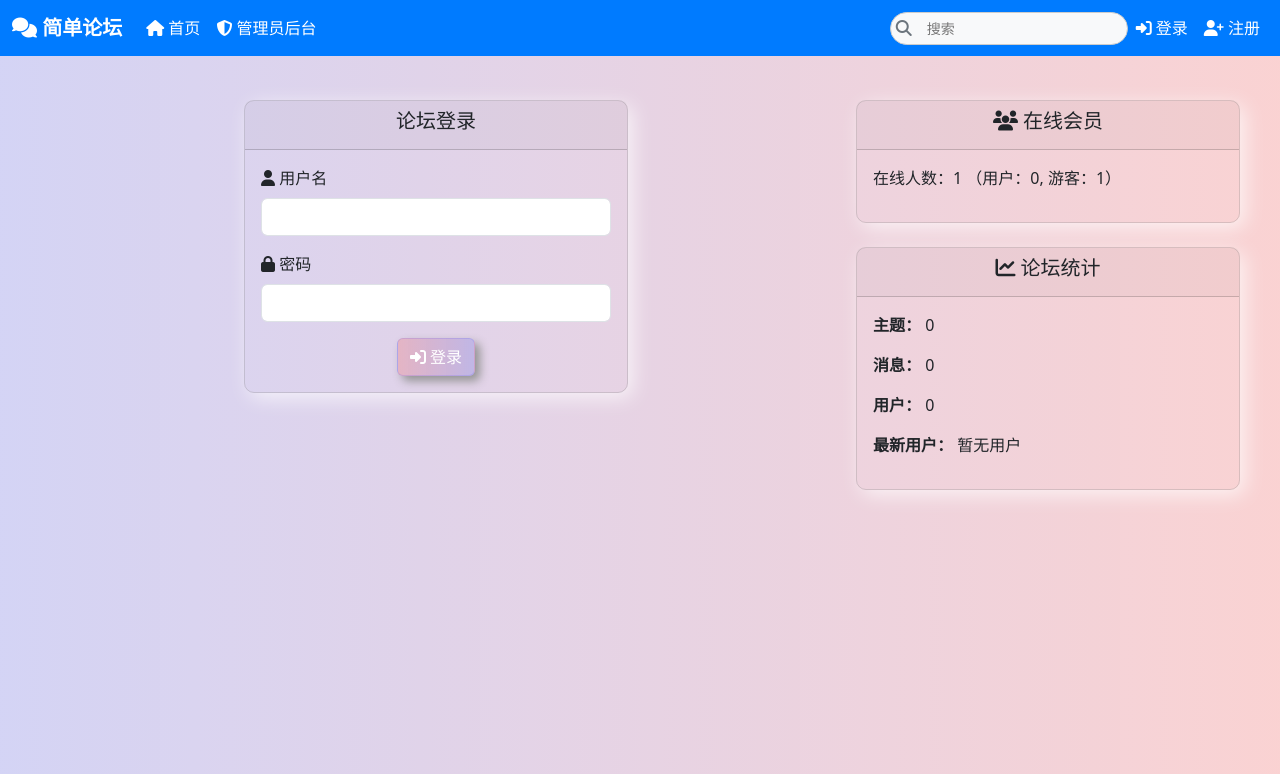
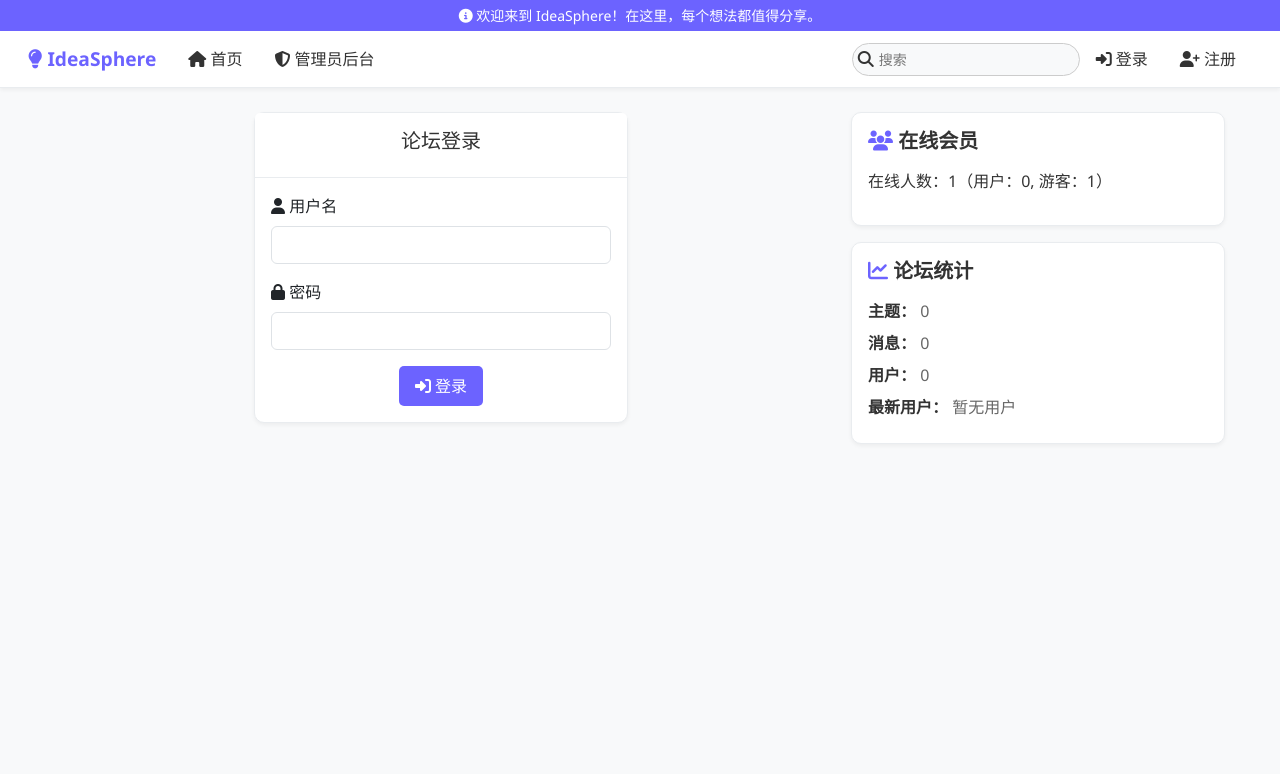
Before and after one commit to virgil698/IdeaSphere, a Flask app: page /login in a window 1280 px wide. Shown: the top 774 px of the page. Run offline with Flask 3, Linux system fonts and the light colour scheme; the visitor is signed in with stand-in values (Sample User, id 1); data that the repository does not hold is empty; parts of the project's set-up code (start-up, migrations or seed data) failed here and were passed over; some libraries are stand-ins or nearby versions.

Commit message:
前端优化：优化主页+安装页面

```diff
--- a/templates/base.html
+++ b/templates/base.html
@@ -4,32 +4,33 @@
 <head>
     <meta charset="UTF-8" />
     <meta name="viewport" content="width=device-width, initial-scale=1.0" />
-    <title>简单论坛</title>
-    {#
-    <link#} {# href="https://cdn.jsdelivr.net/npm/bootstrap@5.3.3/dist/css/bootstrap.min.css" #} {# rel="stylesheet" #}
-        {# />#}
+    <title>IdeaSphere - 论坛程序</title>
+    <link rel="shortcut icon" href="{{ url_for('static', filename='img/favicon.ico') }}" type="image/x-icon">
+    <link rel="stylesheet" href="https://cdnjs.cloudflare.com/ajax/libs/font-awesome/6.4.0/css/all.min.css">
     <link type="text/css" rel="stylesheet" href="{{ url_for('static', filename='css/bootstrap.min.css') }}" />
-    <link rel="stylesheet" href="https://cdnjs.cloudflare.com/ajax/libs/font-awesome/6.4.0/css/all.min.css">
     <link rel="stylesheet" type="text/css" href="{{ url_for('static', filename='css/styles.css') }}">
     <link rel="stylesheet" type="text/css" href="{{ url_for('static', filename='css/load.css') }}">
 </head>
 
 <body>
     <!-- 加载动画 -->
-    <div class="loader-wrapper" id="loaderWrapper">
-        <div class="loader">
-            <div class="bar"></div>
-            <div class="bar"></div>
-            <div class="bar"></div>
-            <div class="bar"></div>
-            <div class="bar"></div>
+    <div id="loaderWrapper" class="loader-wrapper">
+        <div class="loader-container">
+            <img src="{{ url_for('static', filename='img/logo.png') }}" alt="IdeaSphere Logo" class="logo">
+            <div class="loader"></div>
         </div>
     </div>
 
+    <!-- 顶部欢迎条 -->
+    <div class="top-welcome">
+        <i class="fas fa-info-circle"></i> 欢迎来到 IdeaSphere！在这里，每个想法都值得分享。
+    </div>
+
+    <!-- 导航栏 -->
     <nav class="navbar navbar-expand-lg">
         <div class="container-fluid">
-            <a class="navbar-brand" href="{{ url_for('index') }}" style="color: white; font-weight: bold">
-                <i class="fas fa-comments"></i> 简单论坛
+            <a class="navbar-brand" href="{{ url_for('index') }}">
+                <i class="fas fa-lightbulb"></i> IdeaSphere
             </a>
             <button class="navbar-toggler" type="button" data-bs-toggle="collapse" data-bs-target="#navbarNav"
                 aria-controls="navbarNav" aria-expanded="false" aria-label="Toggle navigation">
@@ -38,14 +39,13 @@
             <div class="collapse navbar-collapse" id="navbarNav">
                 <ul class="navbar-nav me-auto">
                     <li class="nav-item">
-                        <a class="nav-link" href="{{ url_for('index') }}" style="color: white">
+                        <a class="nav-link" href="{{ url_for('index') }}">
                             <i class="fas fa-home"></i> 首页
                         </a>
                     </li>
-                    {% if 'role' in session and session['role'] in ['admin',
-                    'moderator'] %}
+                    {% if 'role' in session and session['role'] in ['admin', 'moderator'] %}
                     <li class="nav-item">
-                        <a class="nav-link" href="{{ url_for('admin_panel') }}" style="color: white">
+                        <a class="nav-link" href="{{ url_for('admin_panel') }}">
                             <i class="fas fa-shield-alt"></i> 管理员后台
                         </a>
                     </li>
@@ -56,7 +56,7 @@
                     <li class="nav-item search-box">
                         <div class="search-box">
                             <div class="search-input-wrapper">
-                                <i class="fas fa-search search-icon"></i>
+                                <i class="fas fa-search"></i>
                                 <input type="text" class="search-input" placeholder="搜索" id="searchInput" />
                             </div>
                             <div class="search-results-popup" id="searchResultsPopup">
@@ -66,24 +66,23 @@
                     </li>
                     {% if 'user_id' in session %}
                     <li class="nav-item">
-                        <a class="nav-link" href="#" style="color: white">
-                            <i class="fas fa-user"></i> {{ '管理员' if session['role'] ==
-                            'admin' else '用户' }} ({{ session['user_id'] }})
+                        <a class="nav-link" href="#">
+                            <i class="fas fa-user"></i> {{ '管理员' if session['role'] == 'admin' else '用户' }} ({{ session['user_id'] }})
                         </a>
                     </li>
                     <li class="nav-item">
-                        <a class="nav-link" href="{{ url_for('logout') }}" style="color: white">
+                        <a class="nav-link" href="{{ url_for('logout') }}">
                             <i class="fas fa-sign-out-alt"></i> 退出登录
                         </a>
                     </li>
                     {% else %}
                     <li class="nav-item">
-                        <a class="nav-link" href="{{ url_for('login') }}" style="color: white">
+                        <a class="nav-link" href="{{ url_for('login') }}">
                             <i class="fas fa-sign-in-alt"></i> 登录
                         </a>
                     </li>
                     <li class="nav-item">
-                        <a class="nav-link" href="{{ url_for('register') }}" style="color: white">
+                        <a class="nav-link" href="{{ url_for('register') }}">
                             <i class="fas fa-user-plus"></i> 注册
                         </a>
                     </li>
@@ -98,38 +97,26 @@
             <div class="col-md-8">{% block content %}{% endblock %}</div>
             <div class="col-md-4 sidebar">
                 <!-- 在线会员模块 -->
-                <div class="card mb-4">
-                    <div class="card-header">
-                        <h5 class="text-center"><i class="fas fa-users"></i> 在线会员</h5>
-                    </div>
-                    <div class="card-body">
-                        <p>
-                            在线人数：{{ online_users.total }} （用户：{{ online_users.users
-                            }}, 游客：{{ online_users.guests }}）
-                        </p>
-                        <div class="list-group">
-                            {% for user in online_users.users_list %}
-                            <a href="#" class="list-group-item list-group-item-action">
-                                <i class="fas fa-user-circle"></i> {{ user }}
-                            </a>
-                            {% endfor %}
+                <div class="online-users">
+                    <h5><i class="fas fa-users purple-icon"></i> 在线会员</h5>
+                    <p>在线人数：{{ online_users.total }}（用户：{{ online_users.users }}, 游客：{{ online_users.guests }}）</p>
+                    <div class="user-list">
+                        {% for user in online_users.users_list %}
+                        <div class="user-item">
+                            <div class="user-avatar">{{ user|truncate(3) }}</div>
+                            <div class="user-name">{{ user }}</div>
                         </div>
+                        {% endfor %}
                     </div>
                 </div>
 
                 <!-- 论坛统计模块 -->
-                <div class="card mb-4">
-                    <div class="card-header">
-                        <h5 class="text-center">
-                            <i class="fas fa-chart-line"></i> 论坛统计
-                        </h5>
-                    </div>
-                    <div class="card-body">
-                        <p><strong>主题：</strong> {{ forum_stats.topics }}</p>
-                        <p><strong>消息：</strong> {{ forum_stats.messages }}</p>
-                        <p><strong>用户：</strong> {{ forum_stats.users }}</p>
-                        <p><strong>最新用户：</strong> {{ forum_stats.latest_user }}</p>
-                    </div>
+                <div class="forum-stats">
+                    <h5><i class="fas fa-chart-line purple-icon"></i> 论坛统计</h5>
+                    <p><strong>主题：</strong> {{ forum_stats.topics }}</p>
+                    <p><strong>消息：</strong> {{ forum_stats.messages }}</p>
+                    <p><strong>用户：</strong> {{ forum_stats.users }}</p>
+                    <p><strong>最新用户：</strong> {{ forum_stats.latest_user }}</p>
                 </div>
 
                 <!-- 创建新帖子按钮 -->
@@ -144,29 +131,22 @@
         </div>
     </div>
 
-    {#
-    <script src="https://cdn.jsdelivr.net/npm/bootstrap@5.3.3/dist/js/bootstrap.bundle.min.js"></script>#}
     <script src="{{ url_for('static', filename='js/bootstrap.bundle.min.js') }}"></script>
     <script>
         document.addEventListener('DOMContentLoaded', function() {
-            // 页面加载时淡入显示加载动画
+            // 页面加载时显示加载动画
             const loaderWrapper = document.getElementById('loaderWrapper');
-            loaderWrapper.style.opacity = '1';
-            loaderWrapper.style.visibility = 'visible';
+            loaderWrapper.classList.add('visible');
 
-            // 页面加载完成后显示加载动画2秒，然后淡入主页面
+            // 页面加载完成后2秒后隐藏加载动画
             window.addEventListener('load', function() {
                 setTimeout(function() {
-                    loaderWrapper.style.opacity = '0';
-                    setTimeout(function() {
-                        loaderWrapper.style.display = 'none';
-                    }, 500);
+                    loaderWrapper.classList.remove('visible');
                 }, 2000);
             });
         });
     </script>
-    {% with messages = get_flashed_messages(with_categories=true) %} {% if
-    messages %}
+    {% with messages = get_flashed_messages(with_categories=true) %} {% if messages %}
     <script src="{{ url_for('static', filename='js/tips_on_browser.js') }}">
         tips_on_browser(function () {
             {% for category, message in messages %}
@@ -174,7 +154,6 @@
             {% endfor %}
         })
     </script>
-
     {% endif %} {% endwith %}
 
     <script src="{{ url_for('static', filename='js/search.js') }}"></script>
--- a/templates/install.html
+++ b/templates/install.html
@@ -4,6 +4,7 @@
     <meta charset="UTF-8">
     <meta name="viewport" content="width=device-width, initial-scale=1.0">
     <title>IdeaSphere - 安装向导</title>
+    <link rel="shortcut icon" href="{{ url_for('static', filename='img/favicon.ico') }}" type="image/x-icon">
     <link rel="stylesheet" type="text/css" href="{{ url_for('static', filename='css/bootstrap.min.css') }}">
     <link rel="stylesheet" href="https://cdnjs.cloudflare.com/ajax/libs/font-awesome/6.4.0/css/all.min.css">
     <link rel="stylesheet" type="text/css" href="{{ url_for('static', filename='css/install.css') }}">
@@ -11,7 +12,7 @@
 <body>
     <div class="install-container">
         <div class="logo-container">
-            <img src="{{ url_for('static', filename='img/logo.png') }}" alt="论坛Logo">
+            <img src="{{ url_for('static', filename='img/logo.png') }}" alt="Logo">
             <h2>IdeaSphere</h2>
             <p class="tagline">开始您的创意之旅</p>
 
--- a/templates/static/css/styles.css
+++ b/templates/static/css/styles.css
@@ -1,96 +1,42 @@
-* {
-    --comment-input-group: 37px;
+/* 全局样式 */
+body {
+    background-color: #f8f9fa;
+    color: #333;
+    font-family: 'Segoe UI', Tahoma, Geneva, Verdana, sans-serif;
+    margin: 0;
+    padding: 0;
 }
 
-body {
-    background: linear-gradient(to right, rgba(127, 127, 225, 0.339), rgba(239, 116, 116, 0.32));
+/* 顶部欢迎条 */
+.top-welcome {
+    background-color: #6C63FF;
+    color: white;
+    padding: 5px 20px;
+    text-align: center;
+    font-size: 14px;
 }
 
-.forum-body {
-    max-width: 1200px;
-    margin: 0 auto;
-    padding: 20px 0;
+/* 导航栏样式 */
+.navbar {
+    background-color: white;
+    border-bottom: 1px solid #e9ecef;
+    padding: 0.5rem 1rem;
+    box-shadow: 0 2px 4px rgba(0, 0, 0, 0.05);
+    width: 100%;
 }
 
-.navbar {
-    background-color: #007bff;
-    transition: all 0.3s ease;
+.navbar-brand {
+    color: #6C63FF;
+    font-weight: 600;
+    font-size: 1.2rem;
 }
 
-.card {
-    width: 100%;
-    margin-bottom: 60px;
-    border-radius: 10px;
-    background-color: transparent;
-    box-shadow: 5px 5px 20px rgba(255, 255, 255, 0.708);
-    border: 1px solid rgba(136, 136, 136, 0.291);
-    transition: all 0.3s ease;
+.navbar-nav .nav-link {
+    color: #333;
+    margin: 0 0.5rem;
 }
 
-.comment_box {
-    width: 100%;
-    border-radius: 10px;
-    box-shadow: 5px 5px 20px rgba(255, 255, 255, 0.708);
-    margin-bottom: 50px;
-    border: 1px solid rgba(136, 136, 136, 0.291);
-    padding-bottom: 50px;
-}
-
-.comment_box .mb-3 {
-    display: flex;
-    align-items: center;
-    justify-content: center;
-    flex-direction: column;
-}
-
-.btn-send {
-    width: 80%;
-    margin-top: 30px;
-    position: relative;
-}
-
-.comment_box .form-label {
-    font-size: 30px;
-}
-
-#comment {
-    height: var(--comment-input-group);
-    resize: none;
-    background: transparent;
-    transition: all 0.5s;
-}
-
-#comment.a {
-    height: 500px;
-    transition: all 0.5s;
-}
-
-#comment-input-group {
-    width: 80%;
-    height: var(--comment-input-group);
-    background: linear-gradient(to left, rgba(127, 127, 225, 0.339), rgba(239, 116, 116, 0.32));
-    border-radius: 0.375rem;
-    transition: all 0.5s;
-}
-
-#comment-input-group.a {
-    height: 500px;
-    transition: all 0.5s;
-}
-
-#emojiButton2 {
-    background: transparent;
-}
-
-.btn-primary {
-    border: 1px solid rgba(0, 0, 255, 0.103);
-    background: linear-gradient(to left, rgba(127, 127, 225, 0.339), rgba(239, 116, 116, 0.32));
-    box-shadow: 5px 5px 10px rgb(148, 148, 148);
-}
-
-/* 搜索框样式 */
 .search-box {
-    position: relative;
     display: flex;
     align-items: center;
 }
@@ -126,7 +72,6 @@ body {
     font-size: 16px;
 }
 
-/* 搜索结果弹窗样式 */
 .search-results-popup {
     position: absolute;
     top: 100%;
@@ -154,41 +99,106 @@ body {
     background-color: #f0f0f0;
 }
 
-/* 创建新帖子按钮样式 */
-.create-post-btn {
-    display: block;
-    margin-bottom: 10px;
-    text-align: center;
+/* 内容区域样式 */
+.forum-body {
+    max-width: 1200px;
+    margin: 20px auto;
+    padding: 0 15px;
 }
 
-.emoji-container {
-    position: relative;
-    /* 创建定位上下文 */
-    display: flex;
-    align-items: center;
-    /* 垂直居中 */
+.card {
+    background-color: white;
+    border-radius: 10px;
+    border: 1px solid #e9ecef;
+    box-shadow: 0 2px 4px rgba(0, 0, 0, 0.05);
+    margin-bottom: 20px;
+}
+
+.card-header {
+    background-color: white;
+    border-bottom: 1px solid #e9ecef;
+    padding: 1rem;
+    font-weight: 600;
+    color: #333;
+}
+
+.card-body {
+    padding: 1rem;
+}
+
+/* 按钮样式 */
+.btn-primary {
+    background-color: #6C63FF;
+    border: none;
+    border-radius: 5px;
+    color: white;
+    padding: 0.5rem 1rem;
+    font-weight: 500;
+    transition: background-color 0.3s;
+}
+
+.btn-primary:hover {
+    background-color: #5a52d8;
 }
 
 /* 响应式调整 */
-@media (max-width: 576px) {
-    #emojiPopup {
-        left: auto !important;
-        right: 0;
-        /* 小屏幕显示在左侧 */
+@media (max-width: 768px) {
+    .search-input {
+        width: 150px;
     }
 }
 
-.btn-lg {
-    width: 100%;
-    transition: all 0.5s;
+/* 在线会员和论坛统计样式优化 */
+.online-users, .forum-stats {
+    background-color: white;
+    border-radius: 10px;
+    border: 1px solid #e9ecef;
+    box-shadow: 0 2px 4px rgba(0, 0, 0, 0.05);
+    padding: 1rem;
+    margin-bottom: 1rem;
 }
 
-.btn-lg:hover {
-    transform: translateY(-20px);
-    box-shadow: 0px 10px 10px rgba(0, 0, 0, 0.341);
-    transition: all 0.5s;
+.online-users h5, .forum-stats h5 {
+    margin-top: 0;
+    margin-bottom: 1rem;
+    color: #333;
+    font-weight: 600;
 }
 
-.btn-fb {
-    width: 100%;
+.user-item {
+    display: flex;
+    align-items: center;
+    margin-bottom: 0.5rem;
 }
+
+.user-avatar {
+    width: 30px;
+    height: 30px;
+    border-radius: 50%;
+    background-color: #6C63FF;
+    margin-right: 10px;
+    display: flex;
+    align-items: center;
+    justify-content: center;
+    color: white;
+    font-size: 12px;
+    font-weight: bold;
+}
+
+.user-name {
+    font-size: 14px;
+}
+
+.forum-stats p {
+    margin: 0.5rem 0;
+    color: #666;
+}
+
+.forum-stats strong {
+    color: #333;
+}
+
+/* 图标颜色优化 */
+.purple-icon {
+    color: #6C63FF !important;
+}
```
Also changed, not shown: templates/static/css/install.css (+8 -7 lines), templates/static/css/load.css (+25 -37 lines), templates/static/img/favicon.ico (added).
